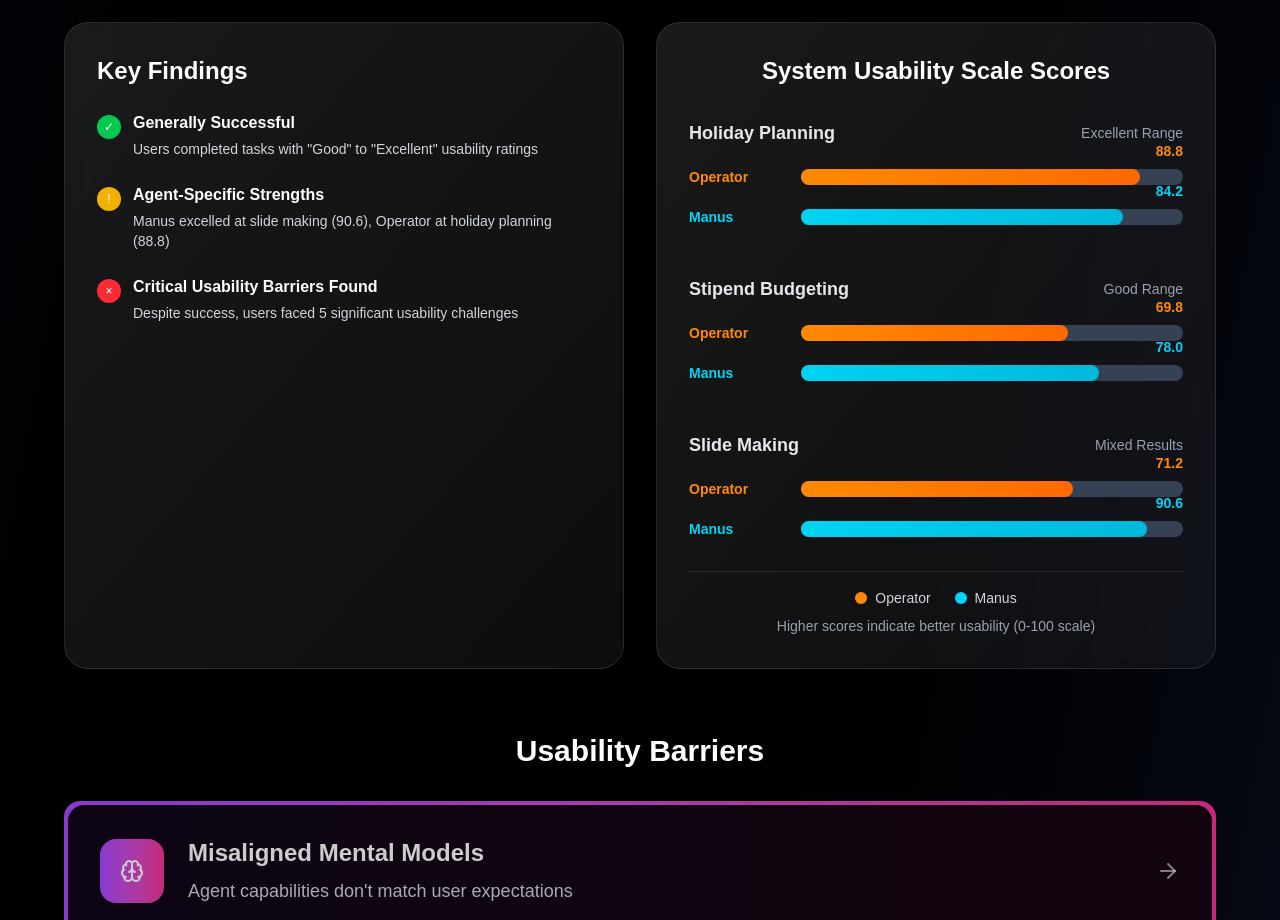
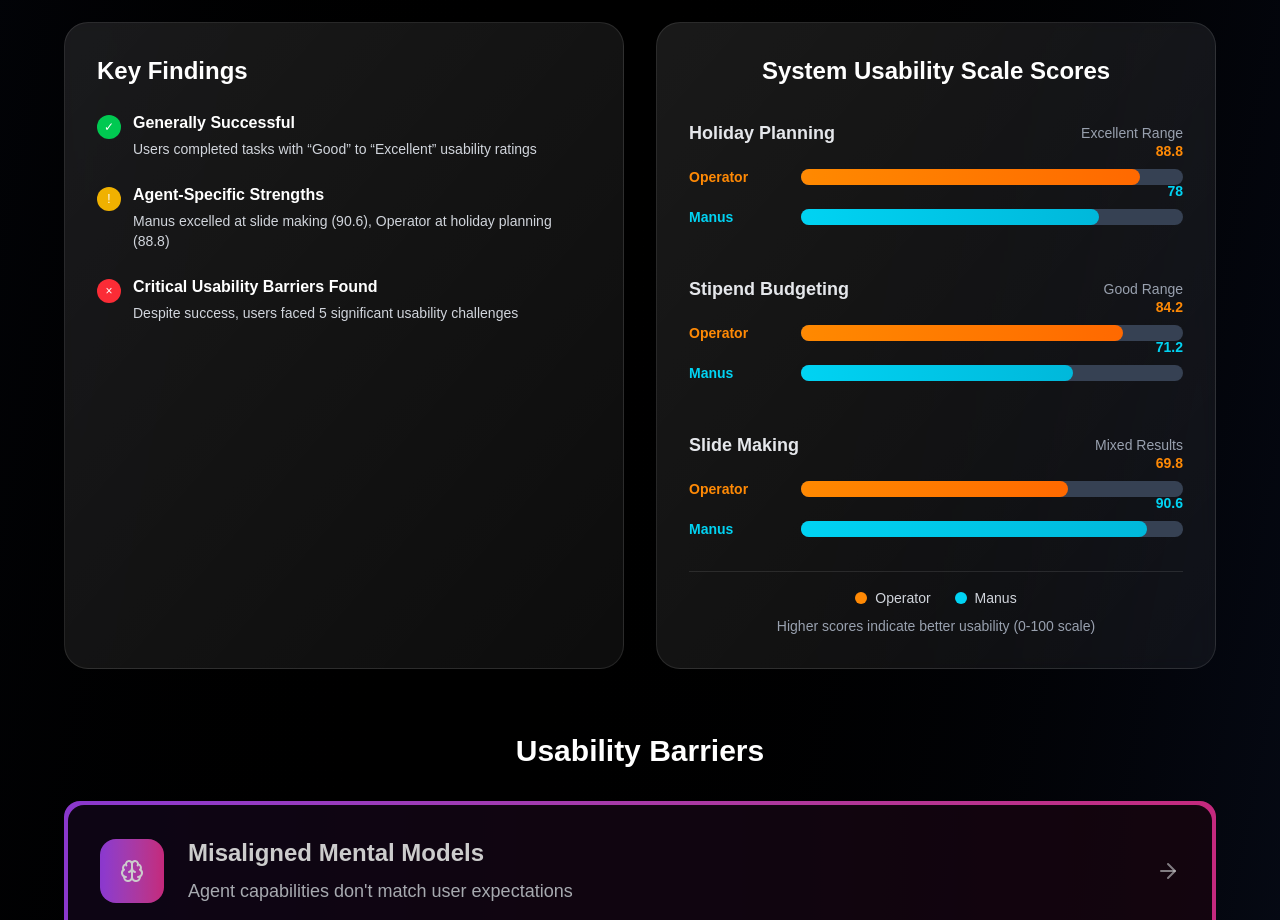
Before and after one commit to cmu-spuds/johnny-agents, a Next.js app: page / in a window 1280 px wide. Shown: the part 3620-4540 px from the top of the page. Built offline with nearby package versions, Linux system fonts and the light colour scheme.

Commit message:
Fix typographical errors and update progress bar values for accuracy

```diff
--- a/src/app/page.tsx
+++ b/src/app/page.tsx
@@ -101,7 +101,7 @@ export default function Home() {
       <nav className="fixed top-0 left-0 right-0 z-50 bg-black/30 backdrop-blur-xl border-b border-white/10">
         <div className="max-w-6xl mx-auto px-6 py-4 flex items-center justify-between">
           <a href="#hero" className="text-xl font-bold bg-gradient-to-r from-cyan-400 to-purple-400 bg-clip-text text-transparent hover:opacity-80 transition-opacity">
-            Why Johnny Can't Use Agents
+            Why Johnny Can&apos;t Use Agents
           </a>
           <div className="flex items-center gap-6">
             <a href="#team" className="hover:text-cyan-400 transition-colors">Team</a>
@@ -124,7 +124,7 @@ export default function Home() {
                 Why Johnny
               </span>
               <br />
-              <span className="text-lime-400">Can't Use</span>
+              <span className="text-lime-400">Can&apos;t Use</span>
               <br />
               <span className="bg-gradient-to-r from-pink-400 via-orange-400 to-yellow-400 bg-clip-text text-transparent animate-gradient-x">
                 Agents
@@ -360,7 +360,7 @@ export default function Home() {
                   </div>
                   <div>
                     <h4 className="text-white font-semibold mb-1">Generally Successful</h4>
-                    <p className="text-gray-300 text-sm">Users completed tasks with "Good" to "Excellent" usability ratings</p>
+                    <p className="text-gray-300 text-sm">Users completed tasks with &ldquo;Good&rdquo; to &ldquo;Excellent&rdquo; usability ratings</p>
                   </div>
                 </div>
                 <div className="flex items-start gap-3">
@@ -409,9 +409,9 @@ export default function Home() {
                       <div className="w-24 text-sm text-cyan-400 font-semibold">Manus</div>
                       <div className="flex-1 relative">
                         <div className="w-full bg-gray-700 rounded-full h-4">
-                          <div className="bg-gradient-to-r from-cyan-400 to-cyan-500 h-4 rounded-full" style={{width: '84.2%'}}></div>
+                          <div className="bg-gradient-to-r from-cyan-400 to-cyan-500 h-4 rounded-full" style={{width: '78%'}}></div>
                         </div>
-                        <span className="absolute right-0 -top-7 text-sm font-bold text-cyan-400">84.2</span>
+                        <span className="absolute right-0 -top-7 text-sm font-bold text-cyan-400">78</span>
                       </div>
                     </div>
                   </div>
@@ -428,18 +428,18 @@ export default function Home() {
                       <div className="w-24 text-sm text-orange-400 font-semibold">Operator</div>
                       <div className="flex-1 relative">
                         <div className="w-full bg-gray-700 rounded-full h-4">
-                          <div className="bg-gradient-to-r from-orange-400 to-orange-500 h-4 rounded-full" style={{width: '69.8%'}}></div>
+                          <div className="bg-gradient-to-r from-orange-400 to-orange-500 h-4 rounded-full" style={{width: '84.2%'}}></div>
                         </div>
-                        <span className="absolute right-0 -top-7 text-sm font-bold text-orange-400">69.8</span>
+                        <span className="absolute right-0 -top-7 text-sm font-bold text-orange-400">84.2</span>
                       </div>
                     </div>
                     <div className="flex items-center gap-4">
                       <div className="w-24 text-sm text-cyan-400 font-semibold">Manus</div>
                       <div className="flex-1 relative">
                         <div className="w-full bg-gray-700 rounded-full h-4">
-                          <div className="bg-gradient-to-r from-cyan-400 to-cyan-500 h-4 rounded-full" style={{width: '78.0%'}}></div>
+                          <div className="bg-gradient-to-r from-cyan-400 to-cyan-500 h-4 rounded-full" style={{width: '71.2%'}}></div>
                         </div>
-                        <span className="absolute right-0 -top-7 text-sm font-bold text-cyan-400">78.0</span>
+                        <span className="absolute right-0 -top-7 text-sm font-bold text-cyan-400">71.2</span>
                       </div>
                     </div>
                   </div>
@@ -456,9 +456,9 @@ export default function Home() {
                       <div className="w-24 text-sm text-orange-400 font-semibold">Operator</div>
                       <div className="flex-1 relative">
                         <div className="w-full bg-gray-700 rounded-full h-4">
-                          <div className="bg-gradient-to-r from-orange-400 to-orange-500 h-4 rounded-full" style={{width: '71.2%'}}></div>
+                          <div className="bg-gradient-to-r from-orange-400 to-orange-500 h-4 rounded-full" style={{width: '69.8%'}}></div>
                         </div>
-                        <span className="absolute right-0 -top-7 text-sm font-bold text-orange-400">71.2</span>
+                        <span className="absolute right-0 -top-7 text-sm font-bold text-orange-400">69.8</span>
                       </div>
                     </div>
                     <div className="flex items-center gap-4">
@@ -588,7 +588,7 @@ export default function Home() {
                       <div className="w-8 h-8 bg-yellow-500 rounded-lg flex items-center justify-center">
                         <span className="text-white text-sm font-bold">5</span>
                       </div>
-                      <h4 className="text-white font-semibold">Show, Don't Tell</h4>
+                      <h4 className="text-white font-semibold">Show, Don&apos;t Tell</h4>
                     </div>
                     <p className="text-gray-300 text-sm">Support multiple input modalities beyond text prompts</p>
                   </div>
@@ -600,7 +600,7 @@ export default function Home() {
                       <div className="w-8 h-8 bg-indigo-500 rounded-lg flex items-center justify-center">
                         <span className="text-white text-sm font-bold">6</span>
                       </div>
-                      <h4 className="text-white font-semibold">Next Time's the Charm</h4>
+                      <h4 className="text-white font-semibold">Next Time&apos;s the Charm</h4>
                     </div>
                     <p className="text-gray-300 text-sm">Enable precise iteration on outputs with contextual controls</p>
                   </div>
```
